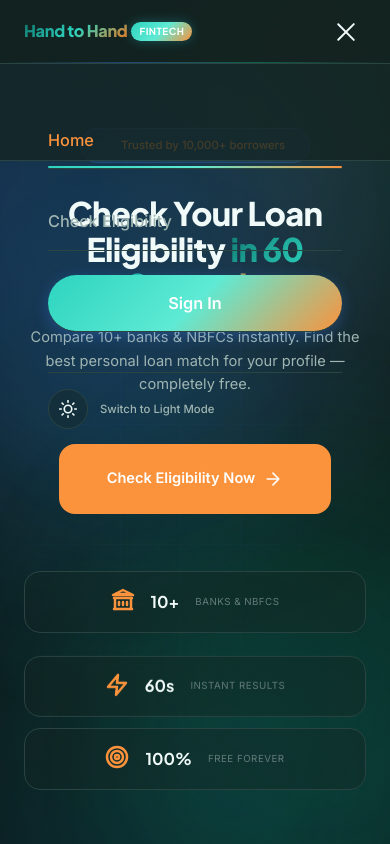
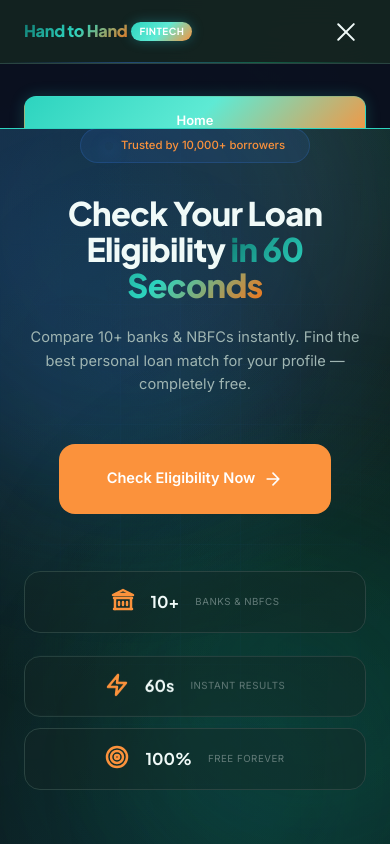
Before and after one commit to utkrashtkumar/loan-eligibility-calculator, a Next.js app: page / in a window 390 px wide. Both pictures are taken after a click on the button 346 px from the left and 31 px from the top of the page. Shown: the top 844 px of the page. Built offline with nearby package versions, Linux system fonts and the light colour scheme; no server answers.

Commit message:
Allow admins to apply for client, and style hamburger menu options as glassmorphic buttons

```diff
--- a/src/app/check/page.js
+++ b/src/app/check/page.js
@@ -359,7 +359,7 @@ export default function CheckPage() {
                       <ResultCard
                         key={bank.id}
                         bank={bank}
-                        isAgent={userProfile?.role === 'agent'}
+                        isAgent={userProfile?.role === 'agent' || userProfile?.role === 'admin'}
                         onApply={handleOpenApplyModal}
                       />
                     ))}
--- a/src/app/globals.css
+++ b/src/app/globals.css
@@ -488,26 +488,104 @@ p {
   left: 0;
   right: 0;
   bottom: 0;
-  background: var(--color-bg-glass-heavy) !important;
+  background: rgba(10, 15, 30, 0.95) !important; /* Rich heavy dark base */
   backdrop-filter: blur(30px) !important;
   -webkit-backdrop-filter: blur(30px) !important;
-  padding: var(--space-2xl);
+  padding: 32px 24px;
   z-index: var(--z-overlay);
-  animation: slideDown 0.3s ease;
-  border-bottom: var(--border-subtle);
-  box-shadow: var(--shadow-lg);
+  border-bottom: var(--border-accent);
+  box-shadow: var(--shadow-xl);
+  overflow-y: auto; /* Allow scrolling if screen is short */
 }
 
 .mobile-menu.open {
   display: flex;
   flex-direction: column;
-  gap: var(--space-lg);
-}
-
+  gap: 16px;
+}
+
+/* Beautiful glass button shape */
 .mobile-menu .nav-link {
-  font-size: var(--text-xl);
-  padding: var(--space-md) 0;
-  border-bottom: var(--border-subtle);
+  font-size: var(--text-base) !important;
+  font-weight: 600 !important;
+  text-align: center !important;
+  padding: 14px 20px !important;
+  border: var(--border-light) !important;
+  background: rgba(255, 255, 255, 0.03) !important;
+  border-radius: 12px !important;
+  color: var(--color-text-primary) !important;
+  transition: all var(--transition-base) !important;
+  text-decoration: none !important;
+  display: flex !important;
+  align-items: center !important;
+  justify-content: center !important;
+  gap: 10px !important;
+  border-bottom: var(--border-light) !important; /* Override standard bottom line */
+}
+
+/* Active tab style */
+.mobile-menu .nav-link.active {
+  background: var(--gradient-primary) !important;
+  border-color: rgba(45, 212, 191, 0.4) !important;
+  color: #ffffff !important;
+  box-shadow: 0 0 15px rgba(45, 212, 191, 0.2) !important;
+}
+
+/* Special CTA buttons in mobile menu (like Sign In / Logout / Admin) */
+.mobile-menu .nav-link.nav-cta {
+  background: var(--gradient-primary) !important;
+  border-color: rgba(45, 212, 191, 0.4) !important;
+  color: #ffffff !important;
+}
+
+.mobile-menu .nav-link.nav-logout {
+  background: rgba(239, 68, 68, 0.08) !important;
+  border: 1px solid rgba(239, 68, 68, 0.3) !important;
+  color: var(--color-error) !important;
+}
+
+.mobile-menu .nav-link.nav-admin {
+  border-color: rgba(16, 185, 129, 0.3) !important;
+  color: var(--color-success) !important;
+  background: rgba(16, 185, 129, 0.05) !important;
+}
+
+.mobile-menu .nav-link:hover,
+.mobile-menu .nav-link:focus {
+  background: rgba(255, 255, 255, 0.08) !important;
+  border-color: var(--color-primary) !important;
+  transform: translateY(-2px) !important;
+}
+
+.mobile-menu .nav-link.nav-logout:hover {
+  background: rgba(239, 68, 68, 0.15) !important;
+}
+
+.mobile-menu .nav-link.nav-admin:hover {
+  background: rgba(16, 185, 129, 0.12) !important;
+  border-color: var(--color-success) !important;
+}
+
+/* Mobile Theme Toggle Button styling */
+.mobile-menu-theme-row {
+  display: flex !important;
+  align-items: center !important;
+  justify-content: center !important;
+  gap: 12px !important;
+  margin-top: 12px !important;
+  padding: 14px 20px !important;
+  background: rgba(255, 255, 255, 0.03) !important;
+  border: var(--border-light) !important;
+  border-radius: 12px !important;
+  cursor: pointer !important;
+  transition: all var(--transition-base) !important;
+  width: 100% !important;
+  box-sizing: border-box !important;
+}
+
+.mobile-menu-theme-row:hover {
+  background: rgba(255, 255, 255, 0.08) !important;
+  border-color: var(--color-primary) !important;
 }
 
 @keyframes slideDown {
--- a/src/components/Header.js
+++ b/src/components/Header.js
@@ -175,25 +175,26 @@ export default function Header() {
               Dashboard
             </Link>
             {user.email === 'utkrashtkumar@gmail.com' && (
-              <Link href="/admin" className={`nav-link ${isLinkActive('/admin') ? 'active' : ''}`} onClick={closeMenu} style={{ color: 'var(--color-success)' }}>
+              <Link href="/admin" className={`nav-link nav-admin ${isLinkActive('/admin') ? 'active' : ''}`} onClick={closeMenu}>
                 Admin Panel
               </Link>
             )}
-            <button onClick={handleLogout} className="nav-link nav-logout" style={{ width: '100%', textAlign: 'center' }}>
+            <button onClick={handleLogout} className="nav-link nav-logout" style={{ width: '100%' }}>
               Logout
             </button>
           </>
         ) : (
-          <Link href="/login" className="nav-link nav-cta" style={{ width: '100%', textAlign: 'center' }} onClick={closeMenu}>
+          <Link href="/login" className="nav-link nav-cta" style={{ width: '100%' }} onClick={closeMenu}>
             Sign In
           </Link>
         )}
-        <div style={{ display: 'flex', alignItems: 'center', gap: '12px', marginTop: '16px', borderTop: 'var(--border-subtle)', paddingTop: '16px' }}>
-          <button
-            onClick={toggleTheme}
-            className="theme-toggle-btn"
-            aria-label="Toggle Theme"
-          >
+
+        <button
+          onClick={toggleTheme}
+          className="mobile-menu-theme-row"
+          style={{ border: 'none', background: 'none' }}
+        >
+          <div className="theme-toggle-btn" style={{ margin: 0 }}>
             {theme === 'dark' ? (
               <svg width="18" height="18" viewBox="0 0 24 24" fill="none" stroke="currentColor" strokeWidth="2.2" strokeLinecap="round" strokeLinejoin="round">
                 <circle cx="12" cy="12" r="5" /><line x1="12" y1="1" x2="12" y2="3" /><line x1="12" y1="21" x2="12" y2="23" /><line x1="4.22" y1="4.22" x2="5.64" y2="5.64" /><line x1="18.36" y1="18.36" x2="19.78" y2="19.78" /><line x1="1" y1="12" x2="3" y2="12" /><line x1="21" y1="12" x2="23" y2="12" /><line x1="4.22" y1="19.78" x2="5.64" y2="18.36" /><line x1="18.36" y1="5.64" x2="19.78" y2="4.22" />
@@ -203,11 +204,11 @@ export default function Header() {
                 <path d="M21 12.79A9 9 0 1 1 11.21 3 7 7 0 0 0 21 12.79z" />
               </svg>
             )}
-          </button>
-          <span style={{ fontSize: 'var(--text-sm)', color: 'var(--color-text-secondary)', fontWeight: 500 }}>
+          </div>
+          <span style={{ fontSize: 'var(--text-sm)', color: 'var(--color-text-primary)', fontWeight: 600 }}>
             {theme === 'dark' ? 'Switch to Light Mode' : 'Switch to Dark Mode'}
           </span>
-        </div>
+        </button>
       </div>
     </header>
   );
```
